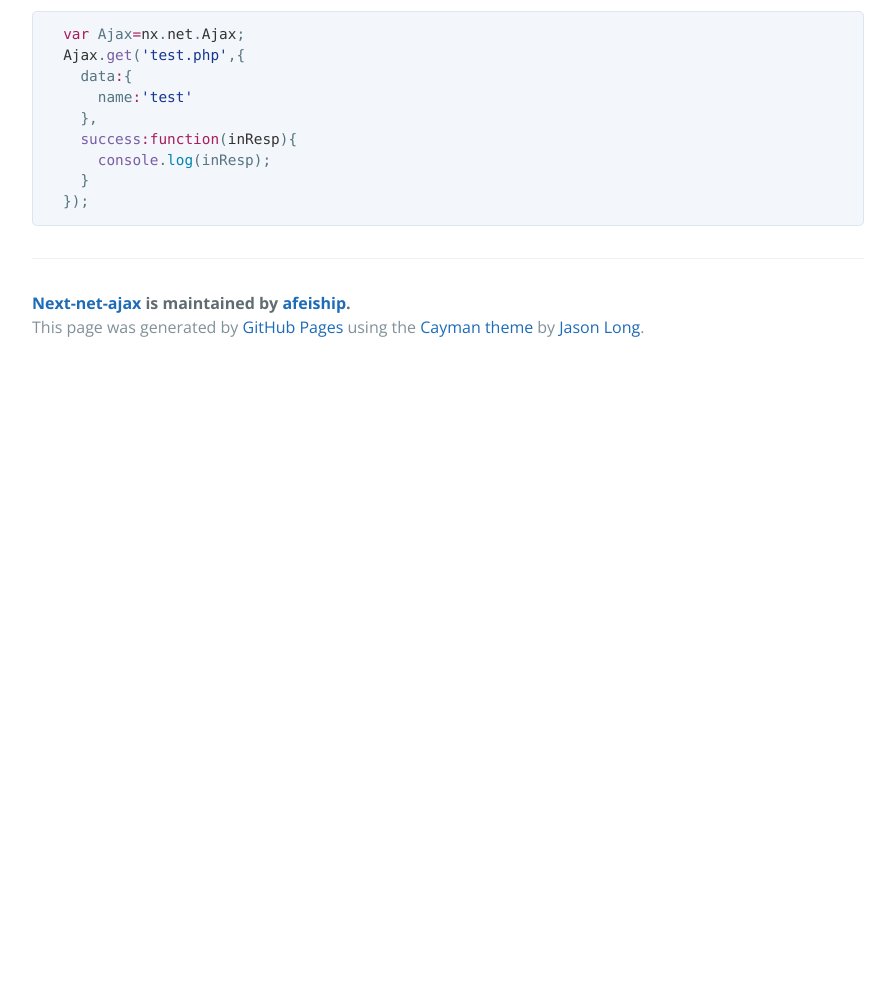
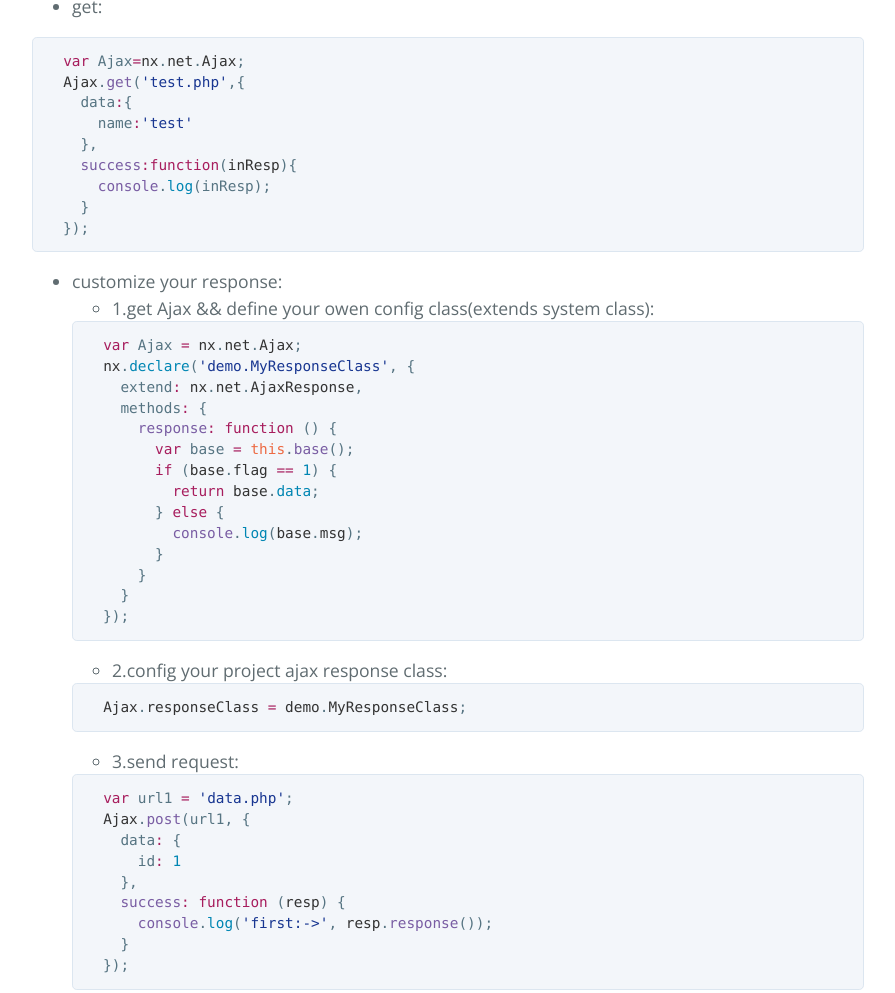
Before and after one commit to afeiship/ext3path, a plain HTML site: page index.html in a window 1280 px wide. Shown: the part 1149-2142 px from the top of the page, without its empty margins (192-1087 px from the left). Before the commit the page ends 1520 px from the top, so only its background shows below. Drawn offline with nearby package versions, Linux system fonts and the light colour scheme.

```diff
--- a/index.html
+++ b/index.html
@@ -27,6 +27,7 @@
 
 <ul>
 <li>Ajax mini library based on next toolkit.</li>
+<li>configClass/responseClass configurable.</li>
 </ul>
 
 <h2>
@@ -69,6 +70,50 @@
     }
   });</pre></div>
 
+<ul>
+<li>customize your response:
+
+<ul>
+<li>1.get Ajax &amp;&amp; define your owen config class(extends system class):</li>
+</ul>
+
+<div class="highlight highlight-source-js"><pre>  <span class="pl-k">var</span> Ajax <span class="pl-k">=</span> <span class="pl-smi">nx</span>.<span class="pl-smi">net</span>.<span class="pl-smi">Ajax</span>;
+  <span class="pl-smi">nx</span>.<span class="pl-c1">declare</span>(<span class="pl-s"><span class="pl-pds">'</span>demo.MyResponseClass<span class="pl-pds">'</span></span>, {
+    extend<span class="pl-k">:</span> <span class="pl-smi">nx</span>.<span class="pl-smi">net</span>.<span class="pl-smi">AjaxResponse</span>,
+    methods<span class="pl-k">:</span> {
+      <span class="pl-en">response</span><span class="pl-k">:</span> <span class="pl-k">function</span> () {
+        <span class="pl-k">var</span> base <span class="pl-k">=</span> <span class="pl-v">this</span>.<span class="pl-en">base</span>();
+        <span class="pl-k">if</span> (<span class="pl-smi">base</span>.<span class="pl-smi">flag</span> <span class="pl-k">==</span> <span class="pl-c1">1</span>) {
+          <span class="pl-k">return</span> <span class="pl-smi">base</span>.<span class="pl-c1">data</span>;
+        } <span class="pl-k">else</span> {
+          <span class="pl-en">console</span>.<span class="pl-c1">log</span>(<span class="pl-smi">base</span>.<span class="pl-smi">msg</span>);
+        }
+      }
+    }
+  });</pre></div>
+
+<ul>
+<li>2.config your project ajax response class:</li>
+</ul>
+
+<div class="highlight highlight-source-js"><pre>  <span class="pl-smi">Ajax</span>.<span class="pl-smi">responseClass</span> <span class="pl-k">=</span> <span class="pl-smi">demo</span>.<span class="pl-smi">MyResponseClass</span>;</pre></div>
+
+<ul>
+<li>3.send request:</li>
+</ul>
+
+<div class="highlight highlight-source-js"><pre>  <span class="pl-k">var</span> url1 <span class="pl-k">=</span> <span class="pl-s"><span class="pl-pds">'</span>data.php<span class="pl-pds">'</span></span>;
+  <span class="pl-smi">Ajax</span>.<span class="pl-en">post</span>(url1, {
+    data<span class="pl-k">:</span> {
+      id<span class="pl-k">:</span> <span class="pl-c1">1</span>
+    },
+    <span class="pl-en">success</span><span class="pl-k">:</span> <span class="pl-k">function</span> (<span class="pl-smi">resp</span>) {
+      <span class="pl-en">console</span>.<span class="pl-c1">log</span>(<span class="pl-s"><span class="pl-pds">'</span>first:-&gt;<span class="pl-pds">'</span></span>, <span class="pl-smi">resp</span>.<span class="pl-en">response</span>());
+    }
+  });</pre></div>
+</li>
+</ul>
+
       <footer class="site-footer">
         <span class="site-footer-owner"><a href="https://github.com/afeiship/next-net-ajax">Next-net-ajax</a> is maintained by <a href="https://github.com/afeiship">afeiship</a>.</span>
 
```
Also changed, not shown: params.json (+1 -1 lines).
